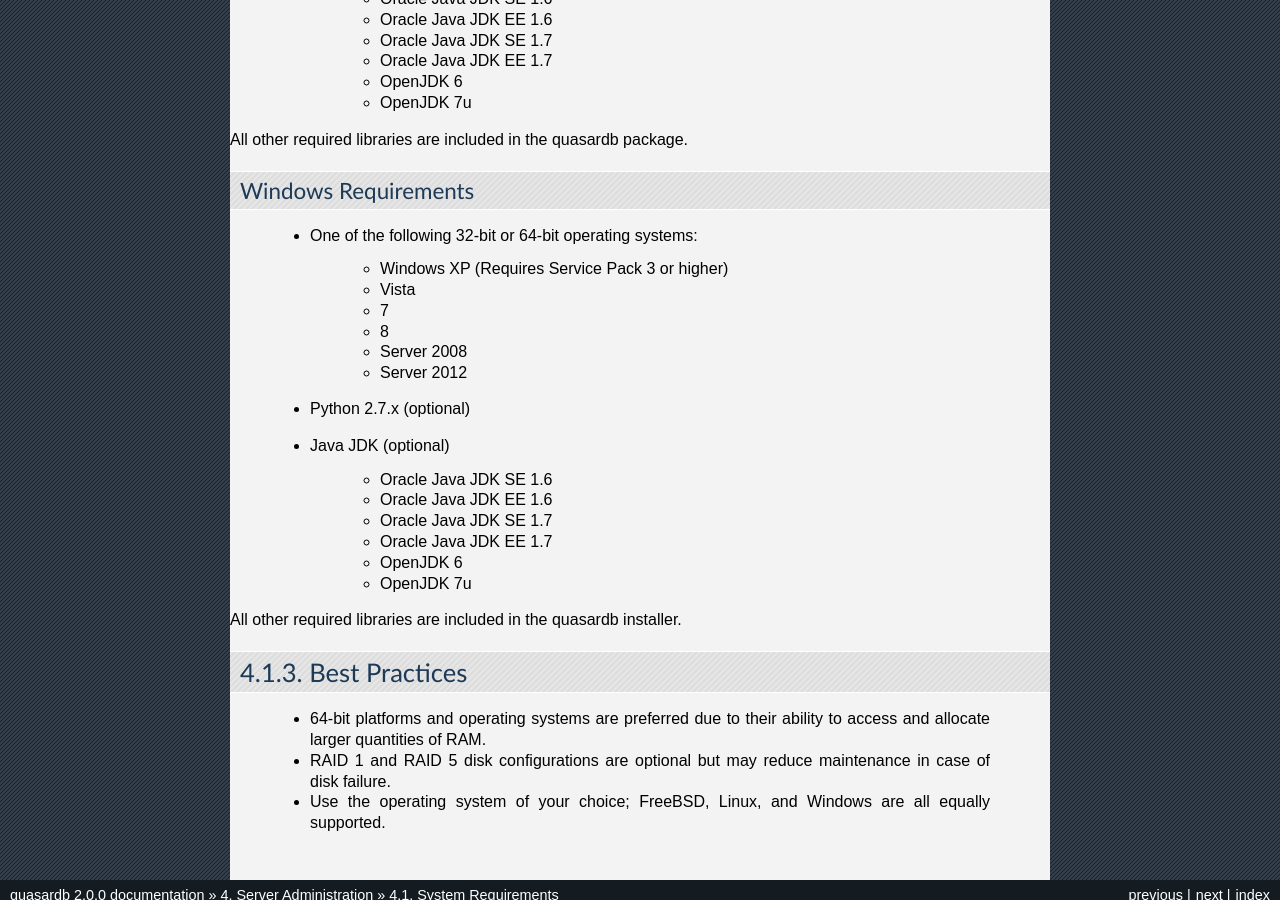
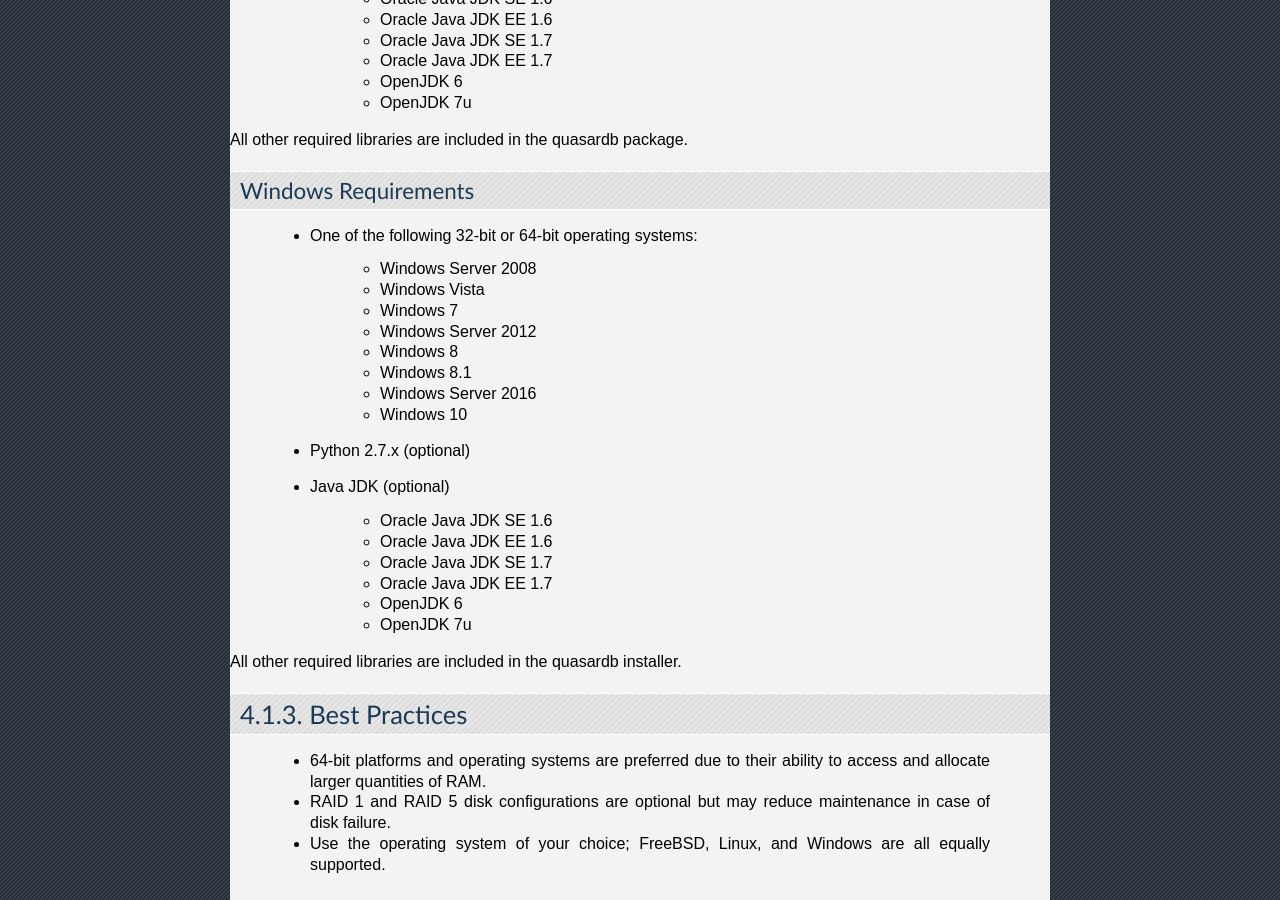
Before and after one commit to iltommi/qdb-documentation, a Sphinx documentation site: the page built from source/administration/system_requirements.rst, in a window 1280 px wide and 900 px high, scrolled down 1008 px. Built offline with Sphinx 7.4.7, drawn with Linux system fonts in a browser that asks for light colours.

Commit message:
Remove Windows XP.

```diff
--- a/source/administration/system_requirements.rst
+++ b/source/administration/system_requirements.rst
@@ -67,12 +67,14 @@ Windows Requirements
 ^^^^^^^^^^^^^^^^^^^^
 
     * One of the following 32-bit or 64-bit operating systems:
-        * Windows XP (Requires Service Pack 3 or higher)
-        * Vista
-        * 7
-        * 8
-        * Server 2008
-        * Server 2012
+        * Windows Server 2008
+        * Windows Vista
+        * Windows 7
+        * Windows Server 2012
+        * Windows 8
+        * Windows 8.1
+        * Windows Server 2016
+        * Windows 10
     * Python 2.7.x (optional)
     * Java JDK (optional)
         * Oracle Java JDK SE 1.6
```
